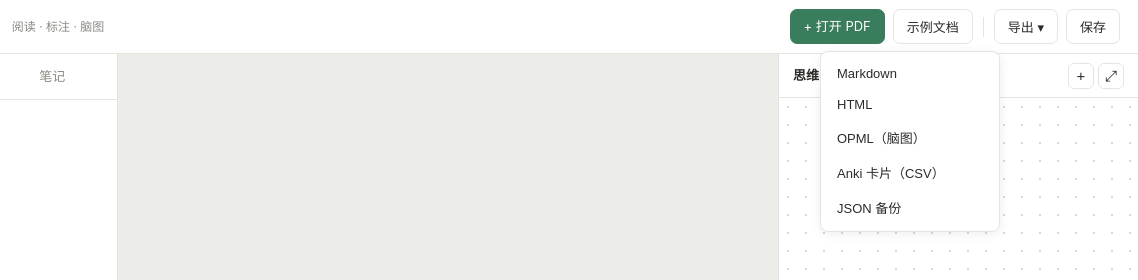
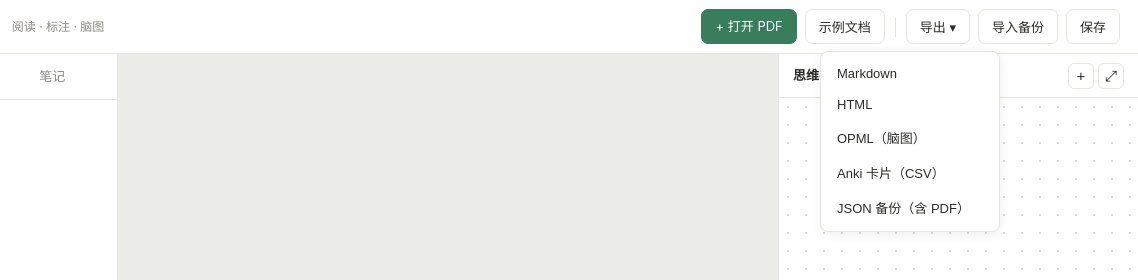
Before and after one commit to LUISTIMES/readnote, a plain HTML site: page index.html in a window 1280 px wide. Both pictures are taken after a click on the button "导出 ▾". Shown: the top 280 px of the page, 142-1280 px from the left. Drawn offline with Linux system fonts and the light colour scheme.

Commit message:
优化：备份闭环(导入/含PDF)、标注删除、修正注释 (index.html)

```diff
--- a/index.html
+++ b/index.html
@@ -26,8 +26,10 @@
         <button data-export="html">HTML</button>
         <button data-export="opml">OPML（脑图）</button>
         <button data-export="anki">Anki 卡片（CSV）</button>
-        <button data-export="json">JSON 备份</button>
+        <button data-export="json">JSON 备份（含 PDF）</button>
       </div>
+      <button class="btn" id="importBtn">导入备份</button>
+      <input type="file" id="importInput" accept=".json,application/json" hidden>
       <button class="btn" id="saveBtn">保存</button>
     </div>
   </header>
```
